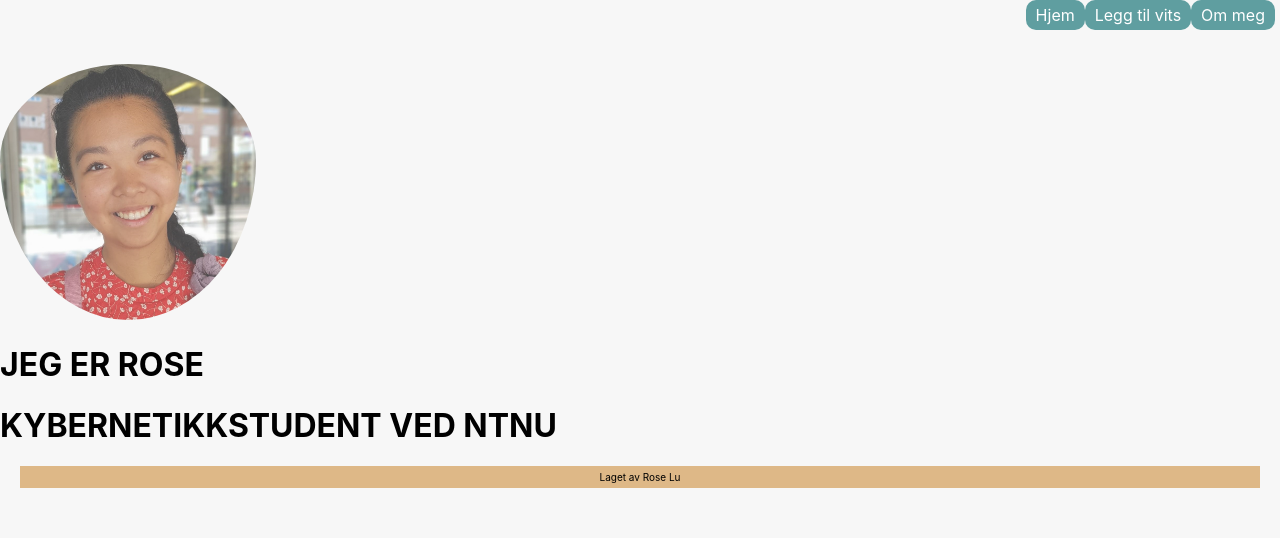
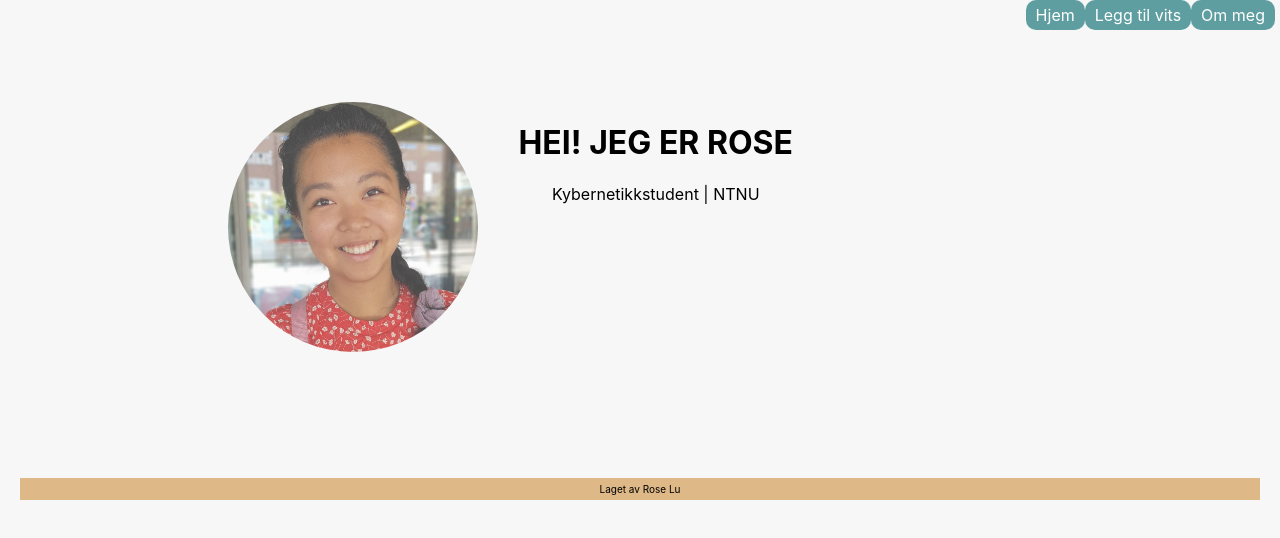
Before and after one commit to lurose/allebarna, a React (Create React App) app: page /om-meg in a window 1280 px wide. Shown: the top 538 px of the page. Built offline with nearby package versions, Linux system fonts and the light colour scheme.

Commit message:
Lagt til tekst og bilde

```diff
--- a/src/pages/About.css
+++ b/src/pages/About.css
@@ -1,15 +1,24 @@
-#About {
-    margin: auto;
-    vertical-align: middle;
-}
+
 
 img {
     opacity: 0.7;
-    width: 20%;
     border-radius: 100%;
-    padding-top: 5%;
 }
 
 h1 {
     text-transform: uppercase;
+    font-size: 2em;
 }
+
+.container {
+    display: flex;
+    flex-direction: row;
+    flex-wrap: wrap;
+    justify-content: center;
+    min-height: 100%;
+}
+
+.item {
+    text-align: center;
+    margin: 10% 2%;
+}
--- a/src/pages/About.js
+++ b/src/pages/About.js
@@ -4,12 +4,17 @@ import "./About.css";
 
 
 
+
 export function About() {
   return (
-    <div className="About">
-        <img src={me} alt="" className="me-pic"/>
-        <h1>Jeg er Rose</h1>
-        <h1>Kybernetikkstudent ved NTNU</h1>
+    <div className='container'>
+        <div className='item'>
+          <img src={me} style={{ width:250 }}/>
+        </div>
+        <div className='item'>
+          <h1>Hei! Jeg er Rose</h1>
+          <p>Kybernetikkstudent | NTNU</p>
+        </div>
     </div>
   );
 }
--- a/src/pages/Home.css
+++ b/src/pages/Home.css
@@ -13,8 +13,8 @@
 }
 
 img {
-  margin: auto;
   max-width: 100%;
+  margin-left: auto;
 }
 
 .vitser {
```
